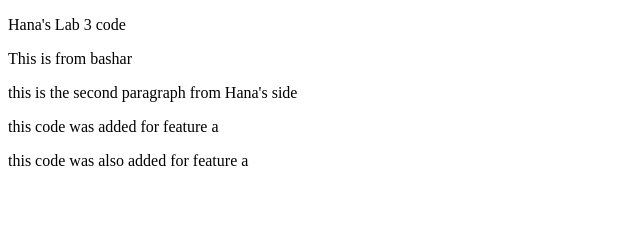
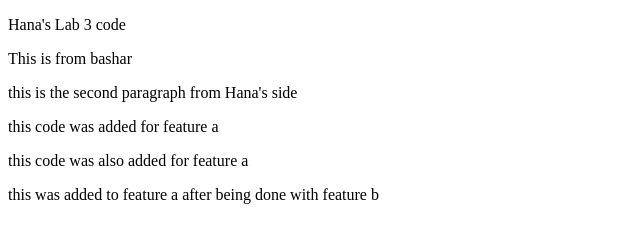
Before and after one commit to maratouq/lab3, a plain HTML site: page index.html in a window 1280 px wide. Shown: the whole page, without its empty margins (0-640 px from the left). Drawn offline with Linux system fonts and the light colour scheme.

Commit message:
feature a extra

```diff
--- a/index.html
+++ b/index.html
@@ -12,5 +12,8 @@
 
   <p>this code was added for feature a</p>
   <p>this code was also added for feature a</p>
+
+  <p>this was added to feature a after being done with feature b</p>
+
 </body>
 </html>
```
